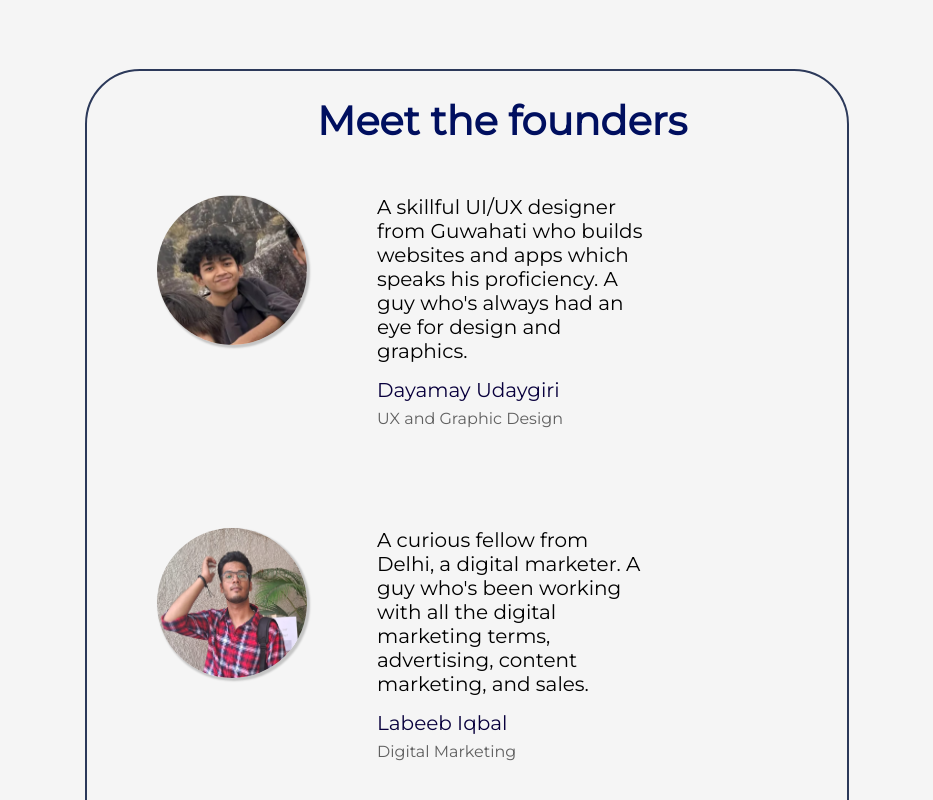
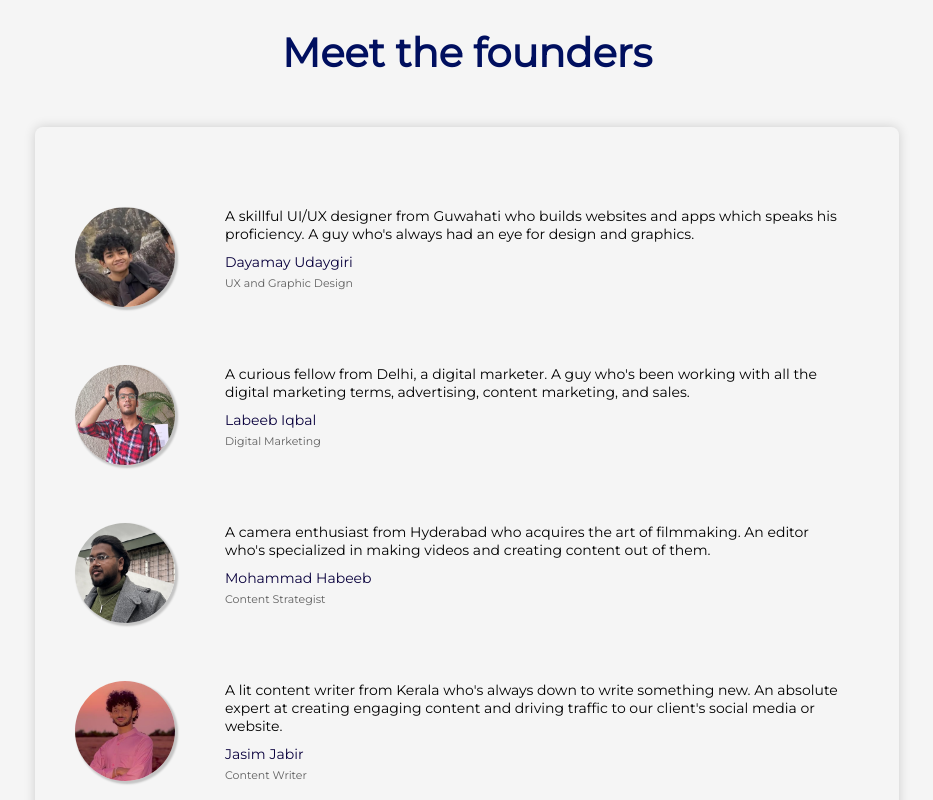
Before and after one commit to hxwtice/daplashV2, a React (Vite) app: page / in a window 1280 px wide. Shown: the part 3120-3920 px from the top of the page, without its empty margins (173-1106 px from the left). Built offline with nearby package versions, Linux system fonts and the light colour scheme.

Commit message:
founder4 added

```diff
--- a/src/aboutus.css
+++ b/src/aboutus.css
@@ -1,8 +1,8 @@
 .about-us
 {
     padding-top: 100px;
-    margin-left: 420px;
-    margin-right: 420px;
+    margin-left: 300px;
+    margin-right: 300px;
     font-family: Montserrat;
     text-align: center;
 }
@@ -12,6 +12,7 @@
     padding-bottom: 50px;
     font-size: 48px;
     color: #000F5F;
+    font-weight: 600;
 }
 
 .about-content-1, .about-content-2
--- a/src/founders.css
+++ b/src/founders.css
@@ -1,13 +1,14 @@
 .ourfounders
 {
-    margin-top: 100px;
-    border-radius: 55px;
-    border: 2px solid #2C395A;
+
     display: flex;
     flex-direction: column;
-    margin-left: 250px;
-    margin-right: 250px;
-    padding-left: 70px;
+    margin-left: 400px;
+    margin-right: 400px;
+    padding-left: 40px;
+    border-radius: 8px;
+    box-shadow: 0px 0px 12px 0px rgba(0, 0, 0, 0.16);
+    padding-top: 80px;
 }
 
 .founder{
@@ -18,8 +19,8 @@
 
 .founder-pic
 {
-    width:150px;
-    height:150px;
+    width:100px;
+    height:100px;
     border-radius: 50%;
     box-shadow: 2px 2px 2px 1px rgba(0, 0, 0, 0.2);
 
@@ -29,20 +30,21 @@
 {
     text-align: center;
     padding-bottom: 50px;
-    font-family: Montserrat;
+    font-family: Montserrat, sans-serif;
     font-size: 40px;
     color: #000F5F;
     padding-top: 25px;
     font-weight: 600;
+    margin-top: 100px;
 
 }
 
 .founder-content{
     font-family: Montserrat;
-    font-size: 20px;
+    font-size: 14px;
     text-align: left;
-    padding-left: 70px;
-    padding-right: 200px;
+    padding-left: 50px;
+    padding-right: 50px;
     font-weight: 400;
 }
 
@@ -50,45 +52,58 @@
 {
     color: #09003D;
     font-family: Montserrat;
-    font-size: 20px;
-    padding-left: 70px;
-    padding-top: 15px;
+    font-size: 14px;
+    padding-left: 50px;
+    padding-top: 10px;
 }
 
 .founder-job
 {
     color: #606060;
     font-family: Montserrat;
-    font-size: 16px;
+    font-size: 11px;
     font-weight: 200;
-    padding-left: 70px;
-    padding-top: 7px;
+    padding-left: 50px;
+    padding-top: 5px;
 
 }
 
 .founder-bio
 {
-    padding-bottom: 100px;
+    padding-bottom: 75px;
 }
 
-@media screen and (max-width: 1200px)
+@media screen and (max-width: 1330px)
 {
     .ourfounders{
-        margin-left: 50px;
-        margin-right: 50px;
+        margin-left: 200px;
+        margin-right: 200px;
     }
 
     .founder-content
     {
-        padding-right: 20px;
+        padding-right: 50px;
+    }
+}
+
+@media screen and (max-width: 1000px)
+{
+    .ourfounders{
+        margin-left: 100px;
+        margin-right: 100px;
+    }
+
+    .founder-content
+    {
+        padding-right: 50px;
     }
 }
 
 @media screen and (max-width: 620px)
 {
     .ourfounders{
-        margin-left: 15px;
-        margin-right: 15px;
+        margin-left: 25px;
+        margin-right: 25px;
         padding-left: 5px;
     }
 
--- a/src/founders.jsx
+++ b/src/founders.jsx
@@ -2,13 +2,15 @@ import "./founders.css"
 import founder1 from "/founder1.png"
 import founder2 from "/founder2.png"
 import founder3 from "/founder3.png"
+import founder4 from "/founder4.png"
 
 export function Founders()
 {
     return(
         <>
+        <div className="founder-title">Meet the founders</div>
         <div className="ourfounders">
-            <div className="founder-title">Meet the founders</div>
+
             <div className="founder">
                 <div><img src={founder1} className="founder-pic"/></div>
                 <div className="founder-bio"><div className="founder-content">A skillful UI/UX designer from Guwahati who builds websites and apps which speaks his proficiency. A guy who's always had an eye for design and graphics.</div>
@@ -29,7 +31,15 @@ export function Founders()
                 <div className="founder-bio">
                 <div className="founder-content">A camera enthusiast from Hyderabad who acquires the art of filmmaking. An editor who's specialized in making videos and creating content out of them.</div>
                 <div className="founder-name">Mohammad Habeeb</div>
-                <div className="founder-job">Content Creator and Tech Enthusiast</div>
+                <div className="founder-job">Content Strategist</div>
+                </div>
+            </div>
+            <div className="founder">
+                <div><img src={founder4} className="founder-pic"/></div>
+                <div className="founder-bio">
+                <div className="founder-content">A lit content writer from Kerala who's always down to write something new. An absolute expert at creating engaging content and driving traffic to our client's social media or website.</div>
+                <div className="founder-name">Jasim Jabir</div>
+                <div className="founder-job">Content Writer</div>
                 </div>
             </div>
         </div>
```
Also changed, not shown: public/founder4.png (added).
